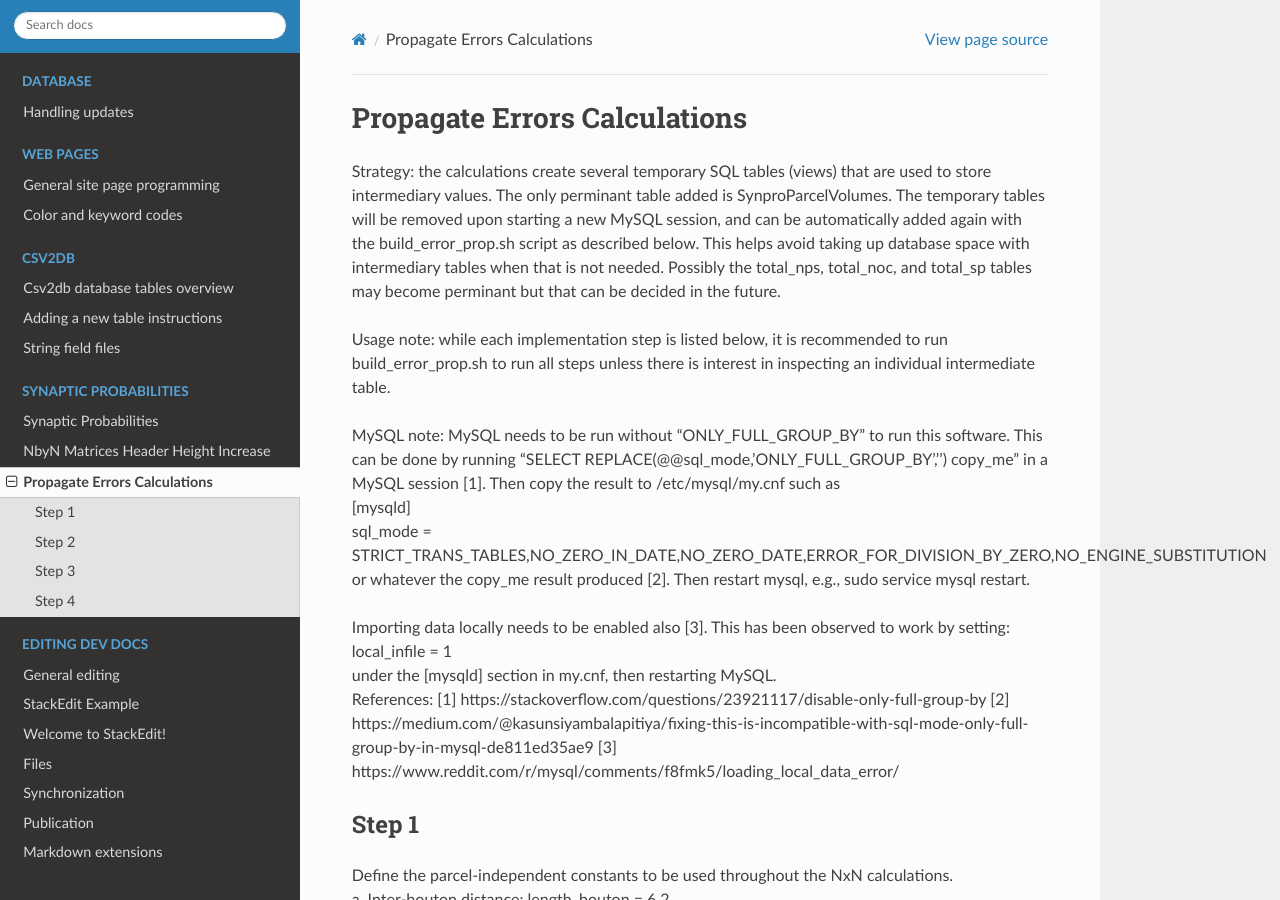
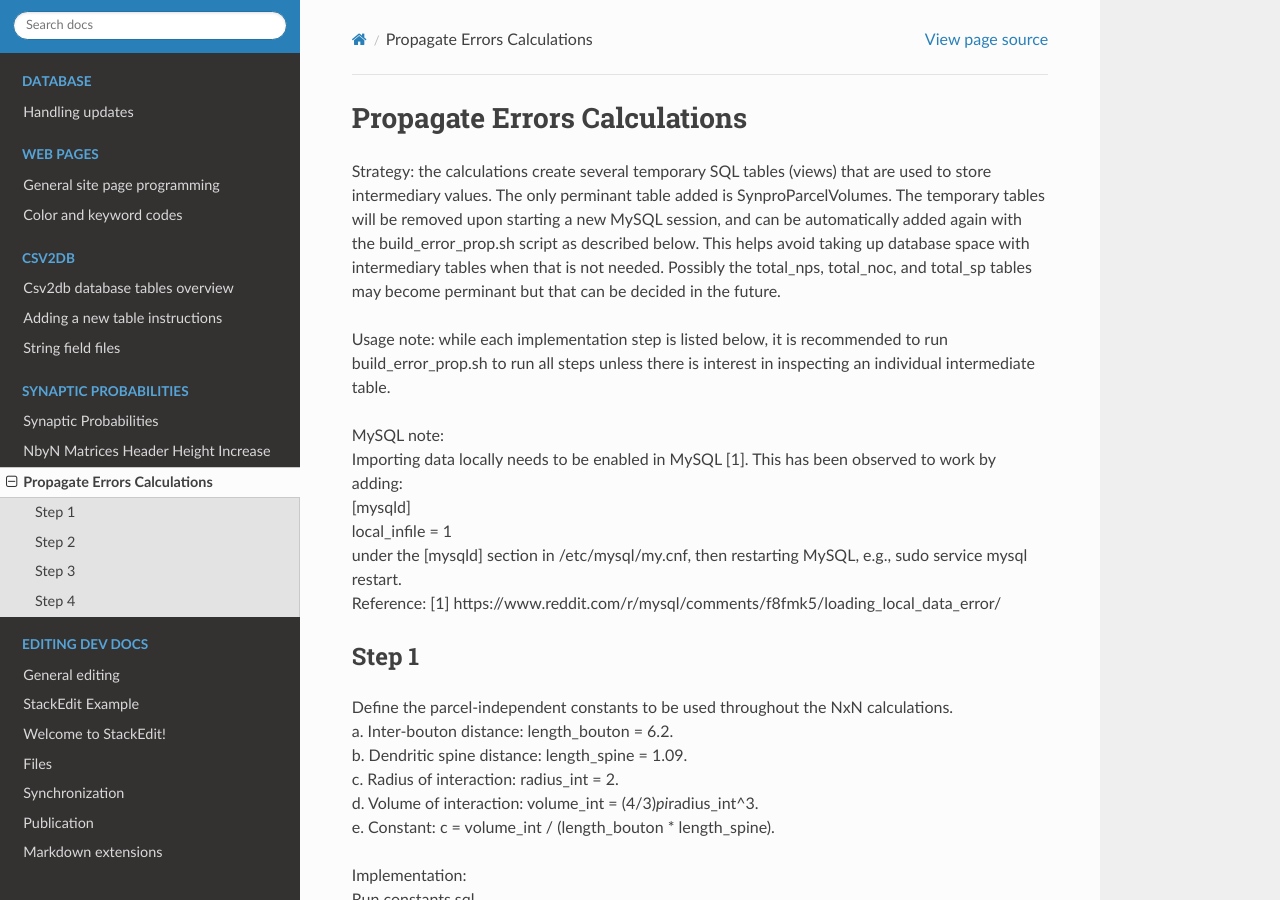
Before and after one commit to Hippocampome-Org/hco_dev_docs, a Sphinx documentation site: the page built from docs/synaptic_probabilities/propagate_errors.md, in a window 1280 px wide and 900 px high. Built offline with Sphinx 7.4.7 and the Read the Docs theme 2.0.0, drawn with Linux system fonts in a browser that asks for light colours.

Commit message:
code update

```diff
--- a/docs/synaptic_probabilities/propagate_errors.md
+++ b/docs/synaptic_probabilities/propagate_errors.md
@@ -13,20 +13,13 @@ Usage note: while each implementation step is listed below, it is recommended to
 build_error_prop.sh to run all steps unless there is interest in inspecting an
 individual intermediate table.
 
-MySQL note: MySQL needs to be run without "ONLY_FULL_GROUP_BY" to run this software.
-This can be done by running "SELECT REPLACE(@@sql_mode,'ONLY_FULL_GROUP_BY','') copy_me"
-in a MySQL session [1]. Then copy the result to /etc/mysql/my.cnf such as
+MySQL note:
+<br>Importing data locally needs to be enabled in MySQL [1]. This has been observed to work by
+adding:
 <br>[mysqld]
-<br>sql_mode = STRICT_TRANS_TABLES,NO_ZERO_IN_DATE,NO_ZERO_DATE,ERROR_FOR_DIVISION_BY_ZERO,NO_ENGINE_SUBSTITUTION
-<br>or whatever the copy_me result produced [2]. Then restart mysql, e.g., sudo service mysql restart.
-<br>
-<br>Importing data locally needs to be enabled also [3]. This has been observed to work by
-setting:
 <br>local_infile = 1
-<br>under the [mysqld] section in my.cnf, then restarting MySQL.
-<br>References: [1] https://stackoverflow.com/questions/23921117/disable-only-full-group-by
-[2] https://medium.com/@kasunsiyambalapitiya/fixing-this-is-incompatible-with-sql-mode-only-full-group-by-in-mysql-de811ed35ae9
-[3] https://www.reddit.com/r/mysql/comments/f8fmk5/loading_local_data_error/
+<br>under the [mysqld] section in /etc/mysql/my.cnf, then restarting MySQL, e.g., sudo service mysql restart.
+<br>Reference: [1] https://www.reddit.com/r/mysql/comments/f8fmk5/loading_local_data_error/
 
 ## Step 1
 
```
